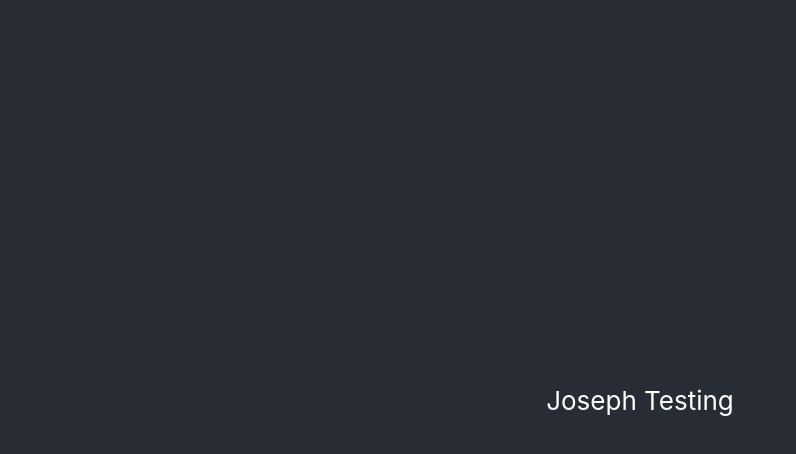
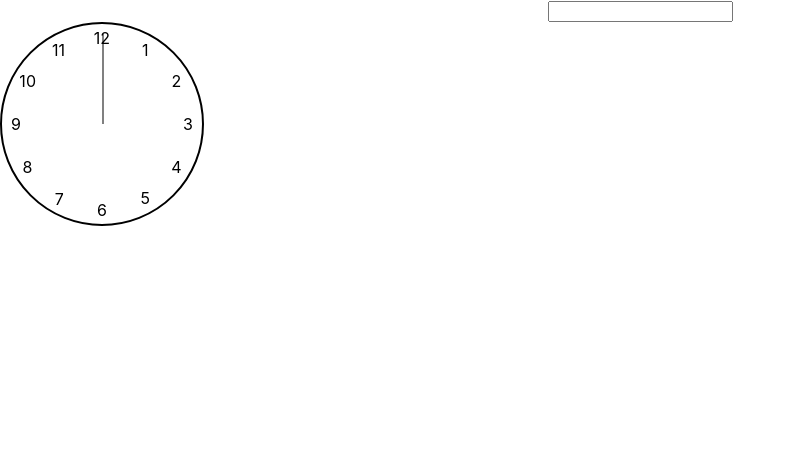
Before and after one commit to Josephmtsai/react-demo, a React (Create React App) app: page / in a window 1280 px wide. Shown: the top 454 px of the page, without its empty margins (0-796 px from the left). Built offline with nearby package versions, Linux system fonts and the light colour scheme.

Commit message:
Add calculate method

```diff
--- a/src/App.js
+++ b/src/App.js
@@ -1,9 +1,33 @@
 import './App.css';
+import React, { useState, useEffect } from 'react';
+import Clock from './clock';
+function App() {
+  const [input, setInput] = useState('');
+  const [time, setTime] = useState({ hours: 0, minutes: 0 });
 
-function App() {
+  useEffect(() => {
+    if (input.length === 4) {
+      let digits = input.split('').map(Number);
+      digits.sort((a, b) => b - a);
+
+      let hours = digits[0] * 10 + digits[1];
+      let minutes = digits[2] * 10 + digits[3];
+
+      if (hours >= 24) hours = '0' + digits[0];
+      if (minutes >= 60) minutes = '0' + digits[2];
+      console.log(hours + minutes);
+      setTime({ hours, minutes });
+    }
+  }, [input]);
   return (
     <div className='App'>
-      <header className='App-header'>Joseph Testing</header>
+      <input
+        type='text'
+        value={input}
+        onChange={(e) => setInput(e.target.value)}
+        maxLength={4}
+      />
+      <Clock hours={time.hours} minutes={time.minutes} />
     </div>
   );
 }
--- /dev/null
+++ b/src/clock.css
@@ -0,0 +1,51 @@
+.clock {
+  position: relative;
+  width: 200px;
+  height: 200px;
+  border: 2px solid black;
+  border-radius: 50%;
+}
+
+.hand {
+  position: absolute;
+  bottom: 50%;
+  left: 50%;
+  transform-origin: bottom center;
+}
+
+.hour-hand {
+  width: 2px;
+  height: 40%;
+  background-color: black;
+}
+
+.minute-hand {
+  width: 2px;
+  height: 45%;
+  background-color: gray;
+}
+
+.second-hand {
+  width: 1px;
+  height: 50%;
+  background-color: red;
+}
+
+.number {
+  position: absolute;
+  width: 100%;
+  height: 100%;
+  display: flex;
+  justify-content: center;
+  transform-origin: center center;
+  backface-visibility: hidden;
+  transform-style: preserve-3d;
+}
+
+.num {
+  position: absolute;
+  top: 2%;
+  transform-origin: center center;
+  backface-visibility: hidden;
+  transform-style: preserve-3d;
+}
--- /dev/null
+++ b/src/clock.js
@@ -0,0 +1,37 @@
+import React, { useState, useEffect } from 'react';
+import './clock.css';
+const Clock = ({ hours = 0, minutes = 0 }) => {
+  const [hourHandStyle, setHourHandStyle] = useState({});
+  const [minHandStyle, setMinHandStyle] = useState({});
+  const [date] = useState(new Date());
+
+  useEffect(() => {
+    let hrPosition = (hours * 360) / 12 + (minutes * 360) / (12 * 60);
+    let minPosition = (minutes * 360) / 60;
+
+    setHourHandStyle({ transform: `rotate(${hrPosition}deg)` });
+    setMinHandStyle({ transform: `rotate(${minPosition}deg)` });
+  }, [hours, minutes]);
+
+  return (
+    <div className='clock'>
+      <div className='hand hour-hand' style={hourHandStyle} />
+      <div className='hand minute-hand' style={minHandStyle} />
+      {Array.from({ length: 12 }, (_, i) => (
+        <div
+          className='number'
+          style={{ transform: `rotate(${(i + 1) * 30}deg)` }}
+        >
+          <div
+            className='num'
+            style={{ transform: `rotate(${-(i + 1) * 30}deg)` }}
+          >
+            {i + 1}
+          </div>
+        </div>
+      ))}
+    </div>
+  );
+};
+
+export default Clock;
```
